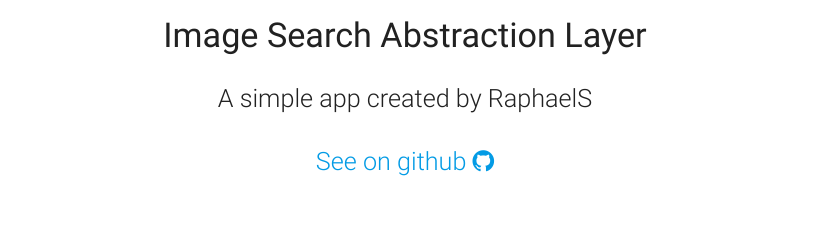
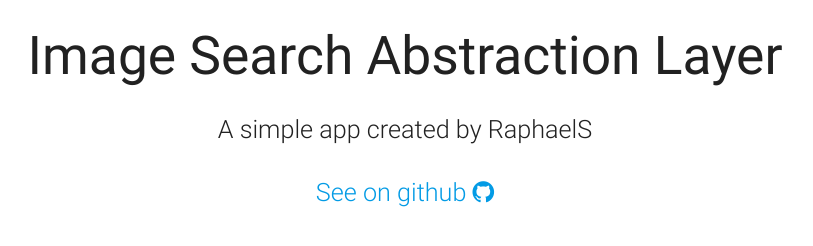
Before and after one commit to GiliKallner/image-search-abstruct-layer, a website: page views/index.html in a window 1280 px wide. Shown: the whole page, without its empty margins (235-1048 px from the left). Drawn offline with nearby package versions, Linux system fonts and the light colour scheme; no server answers.

Commit message:
Checkpoint

```diff
--- a/views/index.html
+++ b/views/index.html
@@ -20,7 +20,7 @@
   </head>
   <body class="center-align">
     <header>
-      <h4>Image Search Abstraction Layer</h4>
+      <h2>Image Search Abstraction Layer</h2>
     </header>
 
     <main>
```
